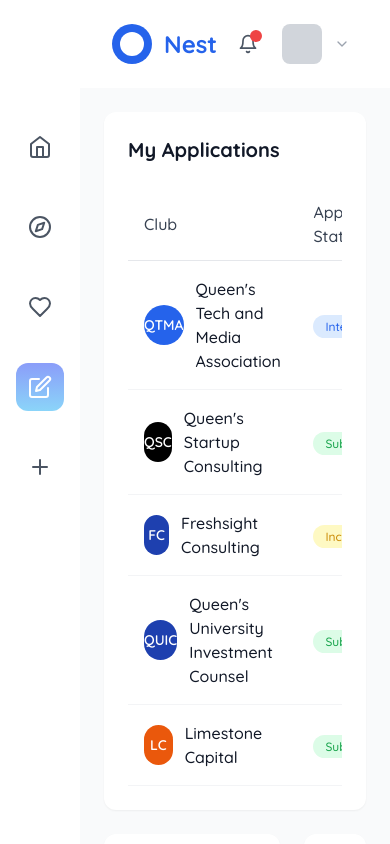
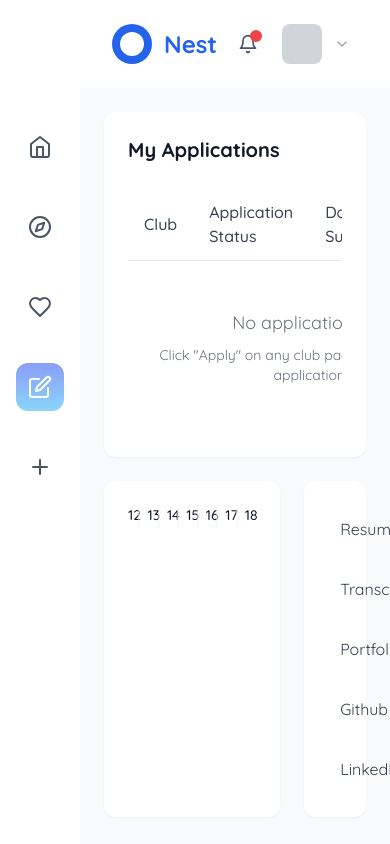
Before and after one commit to kzy0525/Nest, a React (Create React App) app in the folder client/: page /hiring in a window 390 px wide. Built offline with nearby package versions, Linux system fonts and the light colour scheme.

Commit message:
responsive applications page

```diff
--- a/client/src/components/HiringDashboard.js
+++ b/client/src/components/HiringDashboard.js
@@ -1,67 +1,91 @@
-import React, { useState } from 'react';
+import React, { useState, useEffect } from 'react';
 import { useNavigate } from 'react-router-dom';
-import { Edit, Eye, Plus, ChevronDown } from 'lucide-react';
+import { Edit, Eye, Plus, ChevronDown, Trash2 } from 'lucide-react';
 
 const HiringDashboard = () => {
   const [selectedApplication, setSelectedApplication] = useState(null);
+  const [applications, setApplications] = useState([]);
   const navigate = useNavigate();
 
-  // Mock applications data
-  const applications = [
-    {
-      id: 1,
-      clubName: "Queen's Tech and Media Association",
-      clubIcon: "QTMA",
+  // Load applications from localStorage on component mount
+  useEffect(() => {
+    const savedApplications = JSON.parse(localStorage.getItem('clubApplications') || '[]');
+    setApplications(savedApplications);
+  }, []);
+
+  // Function to add a new application
+  const addApplication = (clubData) => {
+    const newApplication = {
+      id: Date.now(),
+      clubId: clubData.id,
+      clubName: clubData.name,
+      clubIcon: clubData.name.split(' ').map(word => word[0]).join('').substring(0, 4),
       clubIconBg: "bg-blue-600",
-      status: "Interview",
-      statusColor: "bg-blue-100 text-blue-600",
-      dateSubmitted: "March 4, 2025"
-    },
-    {
-      id: 2,
-      clubName: "Queen's Startup Consulting",
-      clubIcon: "QSC",
-      clubIconBg: "bg-black",
       status: "Submitted",
       statusColor: "bg-green-100 text-green-600",
-      dateSubmitted: "March 8, 2025"
-    },
-    {
-      id: 3,
-      clubName: "Freshsight Consulting",
-      clubIcon: "FC",
-      clubIconBg: "bg-blue-800",
-      status: "Incomplete",
-      statusColor: "bg-yellow-100 text-yellow-600",
-      dateSubmitted: "March 10, 2025"
-    },
-    {
-      id: 4,
-      clubName: "Queen's University Investment Counsel",
-      clubIcon: "QUIC",
-      clubIconBg: "bg-blue-800",
-      status: "Submitted",
-      statusColor: "bg-green-100 text-green-600",
-      dateSubmitted: "March 12, 2025"
-    },
-    {
-      id: 5,
-      clubName: "Limestone Capital",
-      clubIcon: "LC",
-      clubIconBg: "bg-orange-600",
-      status: "Submitted",
-      statusColor: "bg-green-100 text-green-600",
-      dateSubmitted: "March 15, 2025"
-    }
-  ];
+      dateSubmitted: new Date().toLocaleDateString('en-US', {
+        month: 'long',
+        day: 'numeric',
+        year: 'numeric'
+      })
+    };
 
-  // Mock calendar events
-  const calendarEvents = [
-    { day: 13, club: "QTMA", event: "2:00pm Interview", clubIcon: "QTMA", clubIconBg: "bg-blue-600" },
-    { day: 15, club: "Freshsight Consulting", event: "Application Deadline", clubIcon: "FC", clubIconBg: "bg-blue-800" },
-    { day: 16, club: "Limestone Capital", event: "Application Deadline", clubIcon: "LC", clubIconBg: "bg-orange-600" },
-    { day: 18, club: "QTMA", event: "Interview Results", clubIcon: "QTMA", clubIconBg: "bg-blue-600" }
-  ];
+    const updatedApplications = [...applications, newApplication];
+    setApplications(updatedApplications);
+    localStorage.setItem('clubApplications', JSON.stringify(updatedApplications));
+  };
+
+  // Make addApplication available globally so it can be called from ClubDetail
+  useEffect(() => {
+    window.addClubApplication = addApplication;
+    return () => {
+      delete window.addClubApplication;
+    };
+  }, [applications]);
+
+  // Function to remove an application
+  const removeApplication = (applicationId) => {
+    const updatedApplications = applications.filter(app => app.id !== applicationId);
+    setApplications(updatedApplications);
+    localStorage.setItem('clubApplications', JSON.stringify(updatedApplications));
+    setSelectedApplication(null);
+  };
+
+  // Function to update application status
+  const updateApplicationStatus = (applicationId, newStatus) => {
+    const statusConfig = {
+      "Submitted": "bg-green-100 text-green-600",
+      "Interview": "bg-blue-100 text-blue-600",
+      "Accepted": "bg-green-100 text-green-800",
+      "Rejected": "bg-red-100 text-red-600",
+      "Incomplete": "bg-yellow-100 text-yellow-600"
+    };
+
+    const updatedApplications = applications.map(app =>
+      app.id === applicationId
+        ? { ...app, status: newStatus, statusColor: statusConfig[newStatus] }
+        : app
+    );
+
+    setApplications(updatedApplications);
+    localStorage.setItem('clubApplications', JSON.stringify(updatedApplications));
+    setSelectedApplication(null);
+  };
+
+  // Generate calendar events based on applications
+  const calendarEvents = applications.map(app => {
+    const today = new Date();
+    const applicationDate = new Date(app.dateSubmitted);
+    const daysDiff = Math.floor((today - applicationDate) / (1000 * 60 * 60 * 24));
+
+    return {
+      day: today.getDate() + daysDiff + 1,
+      club: app.clubIcon,
+      event: app.status === "Interview" ? "Interview" : "Application Submitted",
+      clubIcon: app.clubIcon,
+      clubIconBg: app.clubIconBg
+    };
+  }).slice(0, 4); // Limit to 4 events
 
   // Mock documents
   const documents = [
@@ -73,12 +97,11 @@
   ];
 
   const handleActionClick = (application) => {
-    if (application.id === 5) { // Limestone Capital
     setSelectedApplication(selectedApplication === application.id ? null : application.id);
-    } else {
-      // For other applications, navigate to view application
-      navigate(`/club/${application.id}`);
-    }
+  };
+
+  const handleViewClub = (application) => {
+    navigate(`/club/${application.clubId}`);
   };
 
   return (
@@ -102,7 +125,17 @@
                 </tr>
               </thead>
               <tbody>
-                {applications.map((app) => (
+                {applications.length === 0 ? (
+                  <tr>
+                    <td colSpan="4" className="py-12 text-center text-gray-500">
+                      <div className="space-y-2">
+                        <p className="text-lg">No applications yet</p>
+                        <p className="text-sm">Click "Apply" on any club page to add it to your applications</p>
+                      </div>
+                    </td>
+                  </tr>
+                ) : (
+                  applications.map((app) => (
                     <tr key={app.id} className="border-b border-gray-100 hover:bg-gray-50">
                       <td className="py-4 px-4">
                         <div className="flex items-center space-x-3">
@@ -127,15 +160,41 @@
                             <Edit size={16} />
                           </button>
 
-                        {/* Dropdown for Limestone Capital */}
+                          {/* Dropdown for all applications */}
                           {selectedApplication === app.id && (
                             <div className="absolute right-0 mt-2 w-48 bg-white rounded-lg shadow-lg border border-gray-200 z-10">
                               <div className="py-1">
-                              <button className="w-full text-left px-4 py-2 text-sm text-gray-700 hover:bg-gray-50">
-                                View Application
+                                <button
+                                  onClick={() => handleViewClub(app)}
+                                  className="w-full text-left px-4 py-2 text-sm text-gray-700 hover:bg-gray-50"
+                                >
+                                  View Club
                                 </button>
-                              <button className="w-full text-left px-4 py-2 text-sm text-gray-700 hover:bg-gray-50">
-                                Withdraw Application
+                                <button
+                                  onClick={() => updateApplicationStatus(app.id, "Interview")}
+                                  className="w-full text-left px-4 py-2 text-sm text-gray-700 hover:bg-gray-50"
+                                >
+                                  Mark as Interview
+                                </button>
+                                <button
+                                  onClick={() => updateApplicationStatus(app.id, "Accepted")}
+                                  className="w-full text-left px-4 py-2 text-sm text-gray-700 hover:bg-gray-50"
+                                >
+                                  Mark as Accepted
+                                </button>
+                                <button
+                                  onClick={() => updateApplicationStatus(app.id, "Rejected")}
+                                  className="w-full text-left px-4 py-2 text-sm text-gray-700 hover:bg-gray-50"
+                                >
+                                  Mark as Rejected
+                                </button>
+                                <div className="border-t border-gray-200 my-1"></div>
+                                <button
+                                  onClick={() => removeApplication(app.id)}
+                                  className="w-full text-left px-4 py-2 text-sm text-red-600 hover:bg-red-50"
+                                >
+                                  <Trash2 size={14} className="inline mr-2" />
+                                  Remove Application
                                 </button>
                               </div>
                             </div>
@@ -143,7 +202,8 @@
                         </div>
                       </td>
                     </tr>
-                ))}
+                  ))
+                )}
               </tbody>
             </table>
           </div>
--- a/client/src/components/UserProfile.js
+++ b/client/src/components/UserProfile.js
@@ -406,7 +406,12 @@
                 <div key={club.id} className="border border-gray-200 rounded-lg p-4 hover:border-yellow-300 transition-colors">
                   <div className="flex items-start justify-between">
                     <div className="flex-1">
-                      <h4 className="font-semibold text-gray-900 mb-2">{club.name}</h4>
+                      <h4
+                        className="font-semibold text-gray-900 mb-2 cursor-pointer hover:text-blue-600 transition-colors"
+                        onClick={() => navigate(`/club/${club.id}`)}
+                      >
+                        {club.name}
+                      </h4>
                       <div className="flex items-center justify-between">
                         <span className={`px-2 py-1 rounded-full text-xs font-medium ${getStatusColor(club.status)}`}>
                           {club.status}
@@ -414,12 +419,6 @@
                         <span className="text-sm text-gray-500">{club.date}</span>
                       </div>
                     </div>
-                    <button
-                      onClick={() => navigate(`/club/${club.id}`)}
-                      className="px-3 py-1 text-sm text-blue-600 hover:text-blue-700 hover:bg-blue-50 rounded transition-colors"
-                    >
-                      View Club
-                    </button>
                   </div>
                 </div>
               ))}
```
Also changed, not shown: client/src/components/ClubDetail.js (+22 -17 lines). Lines whose indentation alone changed are shown as unchanged.
